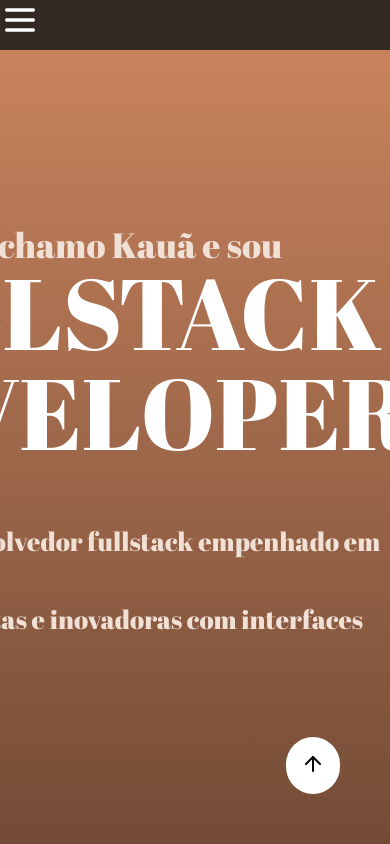
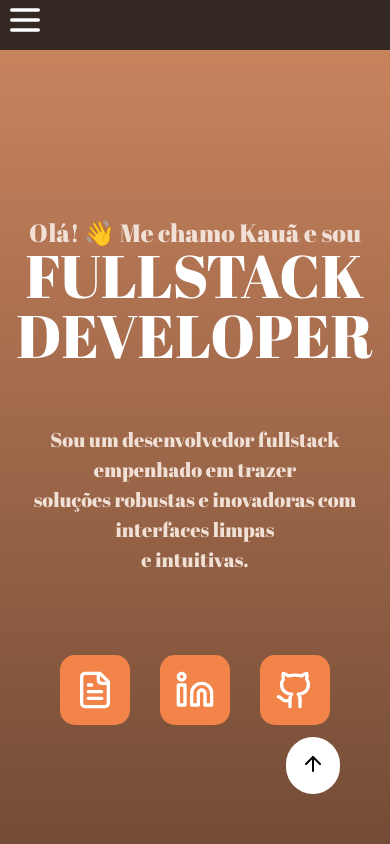
Before and after one commit to Kaua2123/portfolio, a React (Vite) app: page / in a window 390 px wide. Shown: the top 844 px of the page. Built offline with nearby package versions, Linux system fonts and the light colour scheme.

Commit message:
feat: add styles to make hero section responsive

```diff
--- a/src/components/Navbar/styled.ts
+++ b/src/components/Navbar/styled.ts
@@ -42,7 +42,7 @@ export const Div = styled.div<{ $isMenuOpen?: boolean }>`
     .hamburguer {
       position: absolute;
       top: 0;
-      left: 0;
+      left: 5px;
       margin-bottom: ${(props) => props.$isMenuOpen && '2rem'};
     }
 
--- a/src/pages/Portfolio/Portfolio.tsx
+++ b/src/pages/Portfolio/Portfolio.tsx
@@ -112,7 +112,7 @@ export default function Portfolio() {
           <MainDiv className="section">
             <HeroSection>
               <div style={{ lineHeight: '1' }}>
-                <p>Olá! 👋 Me chamo Kauã e sou</p>
+                <p className="hi-paragraph">Olá! 👋 Me chamo Kauã e sou</p>
                 <H1>
                   FULLSTACK
                   <br /> DEVELOPER
--- a/src/pages/Portfolio/styled.ts
+++ b/src/pages/Portfolio/styled.ts
@@ -44,6 +44,11 @@ export const MainDiv = styled.div`
     color: ${({ theme }) => theme.colors.lightOrange};
     font-size: 2.6rem;
   }
+
+  @media (max-width: 768px) {
+    flex-flow: column wrap;
+    width: 100%;
+  }
 `;
 
 export const HeroSection = styled.div`
@@ -53,6 +58,22 @@ export const HeroSection = styled.div`
     font-family: 'Abril Fatface';
     color: ${({ theme }) => theme.colors.lightOrange};
     font-size: 3.5rem;
+  }
+
+  @media (max-width: 768px) {
+    text-align: center;
+
+    h1 {
+      font-size: 6rem;
+    }
+
+    .hi-paragraph {
+      font-size: 2.5rem;
+    }
+
+    .about-me-paragraph {
+      font-size: 2rem;
+    }
   }
 `;
 
@@ -65,6 +86,10 @@ export const SocialDiv = styled.div`
   flex-flow: column wrap;
   gap: 3rem;
   animation: ${mainDivAnimation} 1s;
+
+  @media (max-width: 768px) {
+    flex-flow: row wrap;
+  }
 `;
 
 export const ButtonIcon = styled.div`
@@ -84,6 +109,10 @@ export const ButtonIcon = styled.div`
     box-shadow:
       0 4px 8px rgba(0, 0, 0, 0.1),
       0 6px 20px rgba(0, 0, 0, 0.1);
+  }
+
+  @media (max-width: 768px) {
+    padding: 1.5rem;
   }
 `;
 
```
